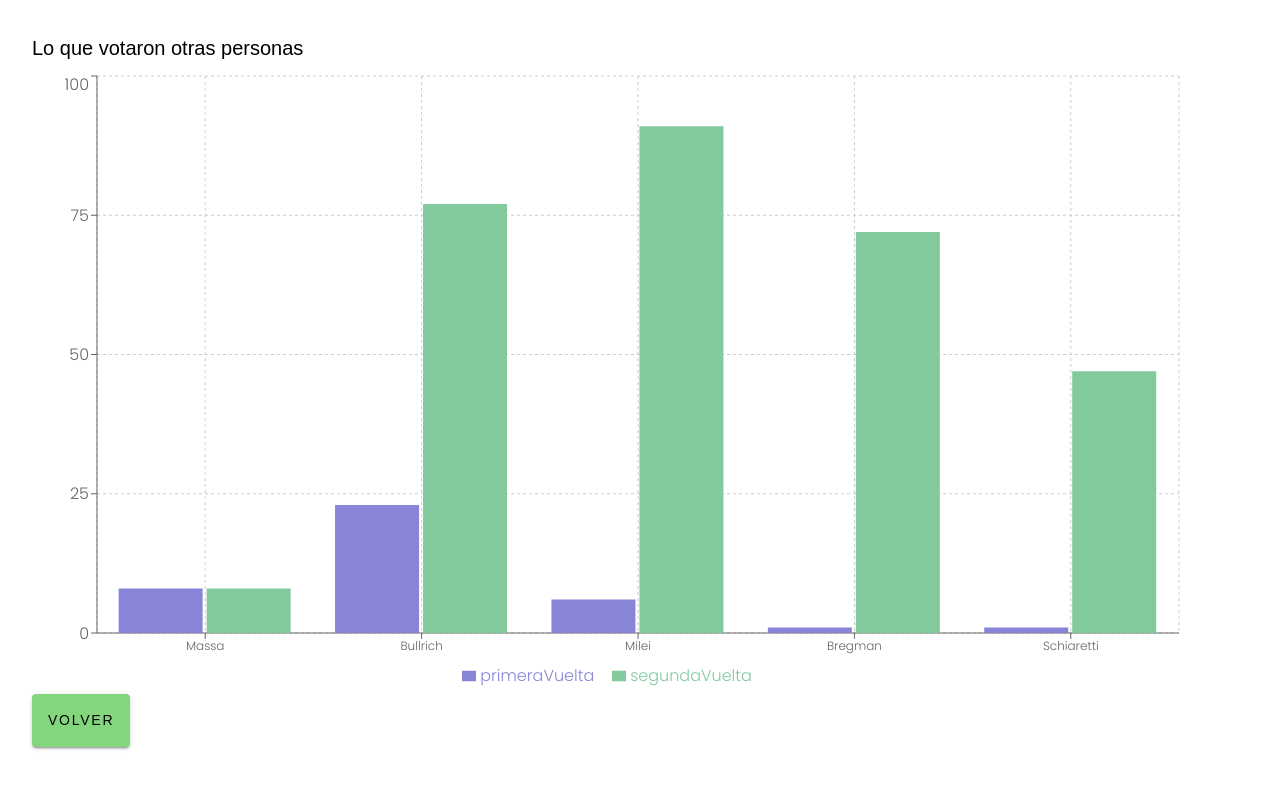
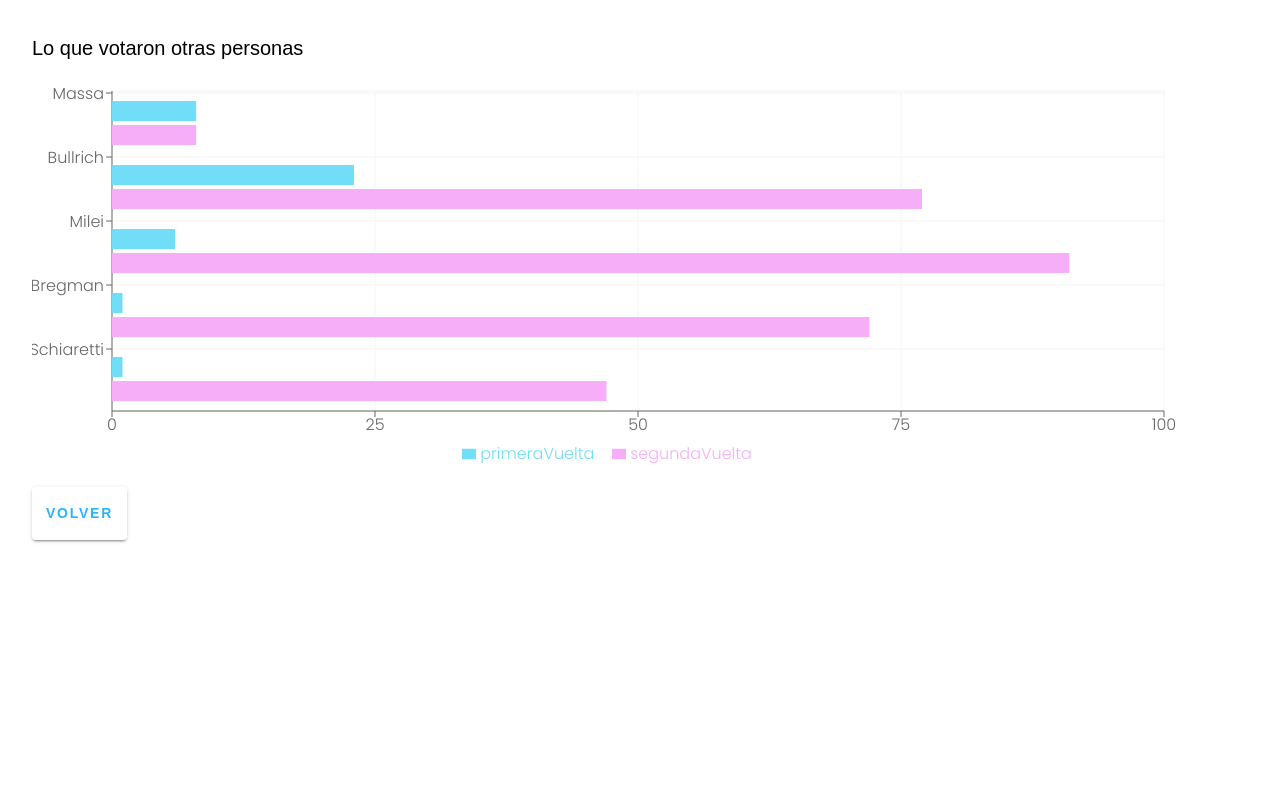
Before and after one commit to bautinogal/Prodix, a React (Vite) app: page /resultados in a window 1280 px wide. Shown: the top 788 px of the page. Built offline with nearby package versions, Linux system fonts and the light colour scheme.

Commit message:
un poco mas potable

```diff
--- a/src/pages/Landing/Landing.jsx
+++ b/src/pages/Landing/Landing.jsx
@@ -18,10 +18,10 @@ const Landing = (props) => {
     const { loginWithRedirect } = useAuth0();
     const onJugar = () => loginWithRedirect({ appState: { returnTo: "/votacion", } });
 
+    //Animación de las imagenes
     useEffect(() => {
         const handleScroll = () => {
             const elementos = document.querySelectorAll('.item');
-
             elementos.forEach((elemento) => {
                 const rect = elemento.getBoundingClientRect();
                 if (rect.top < window.innerHeight) {
--- a/src/pages/Resultados/Resultados.jsx
+++ b/src/pages/Resultados/Resultados.jsx
@@ -1,6 +1,6 @@
 import { Avatar, Box, Button, Grid, Slider, Typography, IconButton, Input } from '@mui/material';
 import { EmojiEvents, EmojiEmotions, EmojiObjects, EmojiPeople, EmojiSymbols, EmojiTransportation, InfoSharp } from '@mui/icons-material';
-import { AreaChart, Area, BarChart, Legend, Bar, XAxis, YAxis, CartesianGrid, Tooltip, ResponsiveContainer } from 'recharts';
+import { AreaChart, Area, BarChart, Legend, Bar, XAxis, YAxis, CartesianGrid, Tooltip, ResponsiveContainer, ComposedChart } from 'recharts';
 import { useNavigate } from 'react-router-dom';
 import data from '../data.js';
 
@@ -11,20 +11,21 @@ const Resultados = (props) => {
         .map(x => ({ ...x, primeraVuelta: Math.round(Math.random() * 30), segundaVuelta: Math.round(Math.random() * 100) }));
 
     return (
-        <div style={{ padding: '2.5%', width: "95%", height: "90vh" }}>
+        <div style={{ padding: '2.5%', width: "95%", height: "60vh" }}>
             <Typography variant="h6" gutterBottom component="div">{`Lo que votaron otras personas`} </Typography>
-            <ResponsiveContainer minWidth={'900px'} width="100%" height="95%">
-                <BarChart width={500} height={300} data={results} >
-                    <CartesianGrid strokeDasharray="3 3" />
-                    <XAxis dataKey="lastName" fontSize={12} />
-                    <YAxis />
+            <ResponsiveContainer width="100%" height="100%">
+                <ComposedChart  layout="vertical" width={'100%'}  height={'60vh'} data={results} margin={{ top: 20, right: 20, bottom: 20, left: 20, }} >
+                    <CartesianGrid stroke="#f5f5f5" />
+                    <XAxis type="number" />
+                    <YAxis dataKey="lastName" type="category" scale="band" />
                     <Tooltip />
                     <Legend />
-                    <Bar dataKey="primeraVuelta" label='Primera Vuelta' fill="#8884d8" />
-                    <Bar dataKey="segundaVuelta" label='Segunda Vuelta' fill="#82ca9d" />
-                </BarChart>
+                    {/* <Area dataKey="primeraVuelta" fill="#8884d8" stroke="#8884d8" /> */}
+                    <Bar dataKey="primeraVuelta" barSize={20} fill="#71ddf7" label='Primera Vuelta'/>
+                    <Bar dataKey="segundaVuelta" barSize={20} fill="#F6AEF8" label='Ballotage'/>
+                </ComposedChart>
             </ResponsiveContainer>
-            <Button variant="contained" onClick={() => navigate('/votacion')}>Volver</Button>
+            <Button variant="contained" onClick={() => navigate('/votacion')}className='botton-guardar botton-text'>Volver</Button>
         </div>
 
     )
--- a/src/pages/Votacion/Votacion.css
+++ b/src/pages/Votacion/Votacion.css
@@ -6,3 +6,20 @@
     background-color: rgba(193, 193, 193, 0) !important;
     box-shadow: none !important;
 }
+
+.botton-text {
+    /* color: rgba(176, 176, 176, 255) !important; */
+    margin: '0.5em';
+    font-weight: 800 !important;
+}
+
+.botton-resetear {
+    color: #2ab4ff !important;
+}
+
+
+.botton-guardar {
+    background-color: #9ee8fb00 !important;
+    color: #2ab4ff !important;
+    padding: 1em  !important;
+}
--- a/src/pages/Votacion/Votacion.jsx
+++ b/src/pages/Votacion/Votacion.jsx
@@ -3,9 +3,14 @@ import { useAuth0, withAuthenticationRequired } from "@auth0/auth0-react";
 import { useNavigate } from 'react-router-dom';
 import { isIOS } from '../../lib/utils/index.js';
 import data from '../data.js';
-import { Avatar, Box, Button, Dialog, DialogTitle, DialogContent, Grid, Slider, Step, StepLabel, Stepper, Typography, IconButton, Input } from '@mui/material';
+import { Avatar, Badge, Box, Button, Dialog, DialogTitle, DialogContent, Grid, Slider, Step, StepLabel, Stepper, Typography, IconButton, Input } from '@mui/material';
 import { EmojiEvents, EmojiEmotions, EmojiObjects, EmojiPeople, EmojiSymbols, EmojiTransportation, InfoSharp } from '@mui/icons-material';
 import './Votacion.css';
+import '../Landing/css/main.css';
+import '../Landing/css/fontawesome-all.min.css';
+import '../Landing/css/noscript.css';
+import '../Landing/css/animate.css';
+import logo4 from '../Landing/img/logo4.png';
 
 const Votacion = (props) => {
     const navigate = useNavigate();
@@ -141,15 +146,29 @@ const Votacion = (props) => {
         </Dialog>
     }
 
-    return (<>
+    return (<div style={{
+        backgroundImage: "url(/src/pages/Landing/img/bgWave.png)", backgroundSize: 'cover',
+        backgroundRepeatt: 'no-repeat', backgroundAttachment: 'fixed', width: '100%', height: '100%', minHeight: '105vh'
+    }}>
+        <link rel="stylesheet" href="https://cdnjs.cloudflare.com/ajax/libs/font-awesome/6.4.2/css/all.min.css" integrity="sha512-z3gLpd7yknf1YoNbCzqRKc4qyor8gaKU1qmn+CShxbuBusANI9QpRohGBreCFkKxLhei6S9CQXFEbbKuqLg0DA==" crossOrigin="anonymous" referrerPolicy="no-referrer" />
+        <link rel="stylesheet" href="https://fonts.googleapis.com/css?family=Poppins:300,400,500,600,700,800&display=swap" integrity="sha512-z3gLpd7yknf1YoNbCzqRKc4qyor8gaKU1qmn+CShxbuBusANI9QpRohGBreCFkKxLhei6S9CQXFEbbKuqLg0DA==" crossOrigin="anonymous" referrerPolicy="no-referrer" />
+        <link rel="stylesheet" href="https://cdnjs.cloudflare.com/ajax/libs/animate.css/4.1.1/animate.min.css" />
         {/* <TutorialVotacion /> */}
         <Grid container spacing={2} padding={'20px'}>
-
+            <Grid item xs={9}>
+                <Typography variant="h6" gutterBottom component="div"><img src={logo4} alt="logo" style={{ height: '2em' }} /> </Typography>
+            </Grid>
+            <Grid item xs={3} >
+                <ul className="icons right-aligned">
+                    <li>
+                        <a href="#" className="icon style2 fa-user fa-solid content-align-right">
+                            <span className="label">User</span>
+                        </a>
+                    </li>
+                </ul>
+            </Grid>
             <Grid item xs={8}>
-                <Typography variant="h6" gutterBottom component="div">{`Prode Elecciones 2023`} </Typography>
-            </Grid>
-            <Grid item xs={2} >
-                <Button variant="outlined" onClick={() => setValues(data?.map(x => ({ ...x, value: x.dfltValue, ballotage: null })))}>Reset</Button>
+                <Typography variant="h6" gutterBottom component="div">{`PRIMERA VUELTA:`} </Typography>
             </Grid>
             <Grid item xs={12} />
             <Grid item xs={12}>
@@ -157,10 +176,13 @@ const Votacion = (props) => {
                     <Grid item key={x.group} xs={12}>
                         <Grid container spacing={2}>
                             <Grid item xs={2}>
-                                <Avatar src={x.profileURL} sx={{ width: 60, height: 60 }} />
+                            <Badge overlap="circular" anchorOrigin={{ vertical: 'top', horizontal: 'right', }}
+                                    badgeContent={<EmojiEvents style={{ fontSize: x.firstRoundWinner ? '3.5vh' : '0', color: 'gold', }} />}  >
+                                    <Avatar src={x.profileURL} sx={{ width: '7vh', height: '7vh' }} />
+                                </Badge>
                             </Grid>
                             <Grid item xs={4}>
-                                <Typography variant="h6" gutterBottom component="div">{`${x.lastName}, ${x.name}`} </Typography>
+                                <Typography variant="h6" overflow={'clip'} fontSize={'3vh'} height={'7vh'} gutterBottom component="div">{`${x.lastName}`} </Typography>
                             </Grid>
                             <Grid item xs={4}>
                                 <Slider
@@ -170,7 +192,7 @@ const Votacion = (props) => {
                                     value={x.value}
                                     onChange={e => handleChangePrimary(e, x)} />
                             </Grid>
-                            <Grid item xs={1.4}>
+                            <Grid item xs={2}>
                                 <Input
                                     value={x.value}
                                     size="small"
@@ -178,14 +200,11 @@ const Votacion = (props) => {
                                     inputProps={{ step: 0.1, min: 0, max: 100, type: 'number' }}
                                 />
                             </Grid>
-                            <Grid item xs={0.6}>
-                                {x.firstRoundWinner ? <EmojiEvents sx={{ color: 'gold' }} /> : null}
-                            </Grid>
                         </Grid>
                     </Grid>)}
             </Grid>
             <Grid item xs={8}>
-                <Typography variant="h6" gutterBottom component="div">{`Ballotage`} </Typography>
+                <Typography variant="h6" gutterBottom component="div">{`BALLOTAGE`} </Typography>
             </Grid>
             <Grid item xs={4} />
             <Grid item xs={12}>
@@ -193,20 +212,21 @@ const Votacion = (props) => {
                     <Grid item key={x.group} xs={12}>
                         <Grid container spacing={2}>
                             <Grid item xs={2}>
-                                <Avatar src={x.profileURL} sx={{ width: 60, height: 60 }} />
+                                <Badge overlap="circular" anchorOrigin={{ vertical: 'top', horizontal: 'right', }}
+                                    badgeContent={<EmojiEvents style={{ fontSize: x.ballotageWinner ? '3.5vh' : '0', color: 'gold', }} />}  >
+                                    <Avatar src={x.profileURL} sx={{ width: '7vh', height: '7vh' }} />
+                                </Badge>
+
                             </Grid>
                             <Grid item xs={4}>
-                                <Typography variant="h6" gutterBottom component="div">{`${x.lastName}, ${x.name}`} </Typography>
+                                <Typography variant="h6" overflow={'clip'} fontSize={'3vh'} height={'7vh'} gutterBottom component="div">{`${x.lastName}`} </Typography>
                             </Grid>
                             <Grid item xs={4}>
-                                <Slider
-                                    style={{ color: x.color }}
-                                    step={0.01}
+                                <Slider style={{ color: x.color }} step={0.01}
                                     //valueLabelDisplay="on"
-                                    value={x.ballotage}
-                                    onChange={e => handleChangeBallotage(e, x)} />
+                                    value={x.ballotage} onChange={e => handleChangeBallotage(e, x)} />
                             </Grid>
-                            <Grid item xs={1.5}>
+                            <Grid item xs={2}>
                                 <Input
                                     value={x.ballotage}
                                     size="small"
@@ -214,22 +234,24 @@ const Votacion = (props) => {
                                     inputProps={{ step: 0.1, min: 0, max: 100, type: 'number' }}
                                 />
                             </Grid>
-                            <Grid item xs={0.5}>
-                                {x.ballotageWinner ? <EmojiEvents sx={{ color: 'gold' }} /> : null}
-                            </Grid>
                         </Grid>
                     </Grid>) : null}
             </Grid>
-            <Grid item xs={9} />
-            <Grid item xs={3}>
-                <Button variant="contained"
+            <Grid item xs={12} textAlign={'-webkit-right'}>
+                {/* <Button size='small' color='info' className='botton-text botton-resetear'
+                    onClick={() => navigate('/resultados')} >
+                    Resetear
+                </Button> */}
+                <Button variant="contained" className='botton-text botton-guardar'
                     disabled={!values.find(v => v.firstRoundWinner || v.ballotageWinner)}
-                    onClick={() => navigate('/resultados')}>Guardar</Button>
+                    onClick={() => navigate('/resultados')}  >
+                    Guardar
+                </Button>
             </Grid>
         </Grid>
-    </>);
+    </div>);
 }
 
 
 //export default Votacion;
-export default withAuthenticationRequired(Votacion, { onRedirecting: () => <h1>Redireccionando</h1>, returnTo: '/votacion'});
+export default withAuthenticationRequired(Votacion, { onRedirecting: () => <h1>Redireccionando</h1>, returnTo: '/votacion' });
--- a/src/theme.js
+++ b/src/theme.js
@@ -12,20 +12,36 @@ export default {
             "fontWeightMedium": 500
         },
         palette: {
+            contrastThreshold: 3,
             primary: {
-                main: '#83d67d', //Verde Elidia
-                //main: '#5c8cbb', //Azul Std
+                main: '#71ddf7', //Celeste
+                dark: '#4AD0F0',
+                light: '#9EE9FB',
+                contrastText: '#fff',
+            },
+            secondary: {
+                main: '#F6AEF8', //Rosa
+                dark: '#E880EC',
+                light: '#FDE3FE',
+                contrastText: '#fff',
             },
             success: {
-                main: '#76b767'
+                main: '#82FB6F',
+                dark: '#5FF847',
+                light: '#AAFD9D',
+                contrastText: '#fff',
             },
             danger: {
-                main: '#b75d5d'
+                main: '#FE707B',
+                dark: '#FE4956',
+                light: '#FF9EA5',
+                contrastText: '#fff',
             },
-            secondary: {
-                main: '#9e9e9e',
-                light: '#e0e0e0',
-                dark: '#616161',
+            info: {
+                main: '#71DEF7',
+                dark: '#4AD0F0',
+                light: '#4AD0F0',
+                contrastText: '#fff',
             }
         },
 
```
Also changed, not shown: src/pages/Landing/img/bgWave.png (added), src/pages/data.js, 1 other file (tests, documents, lock files or other folders).
